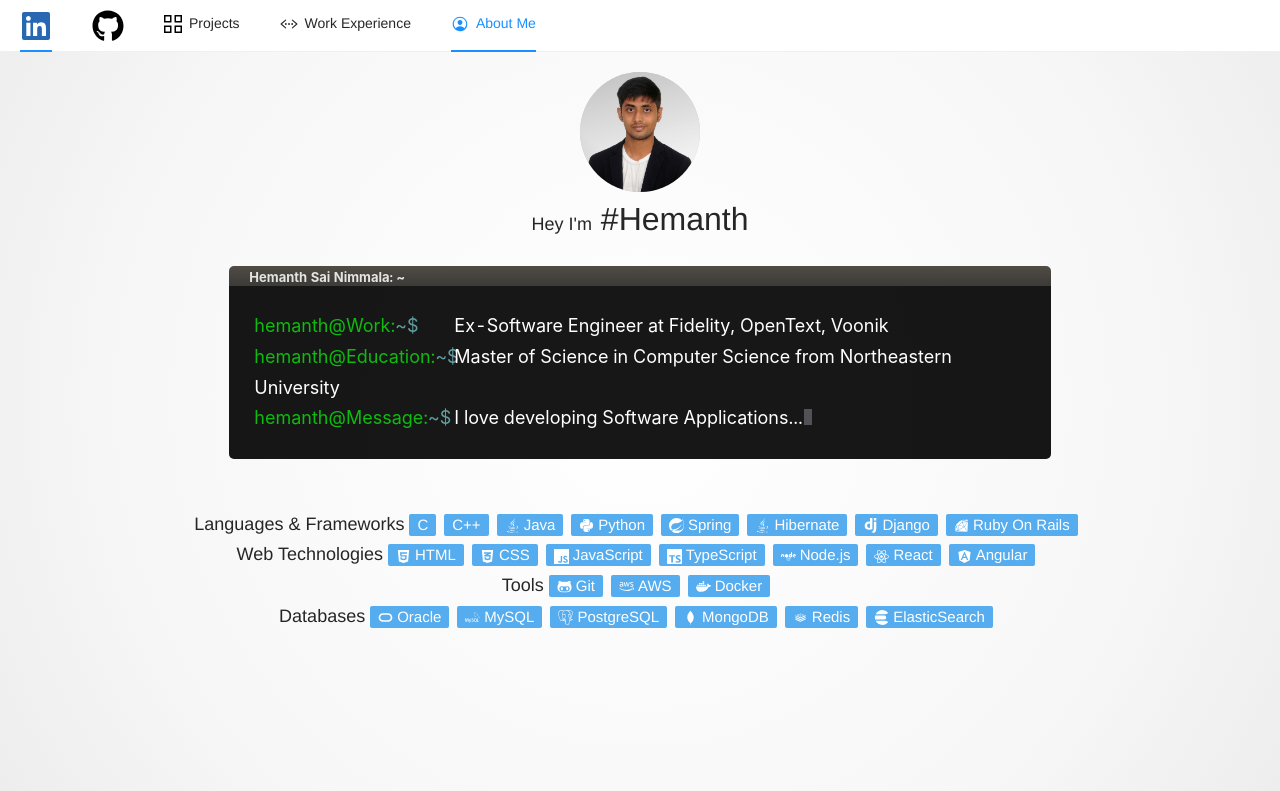
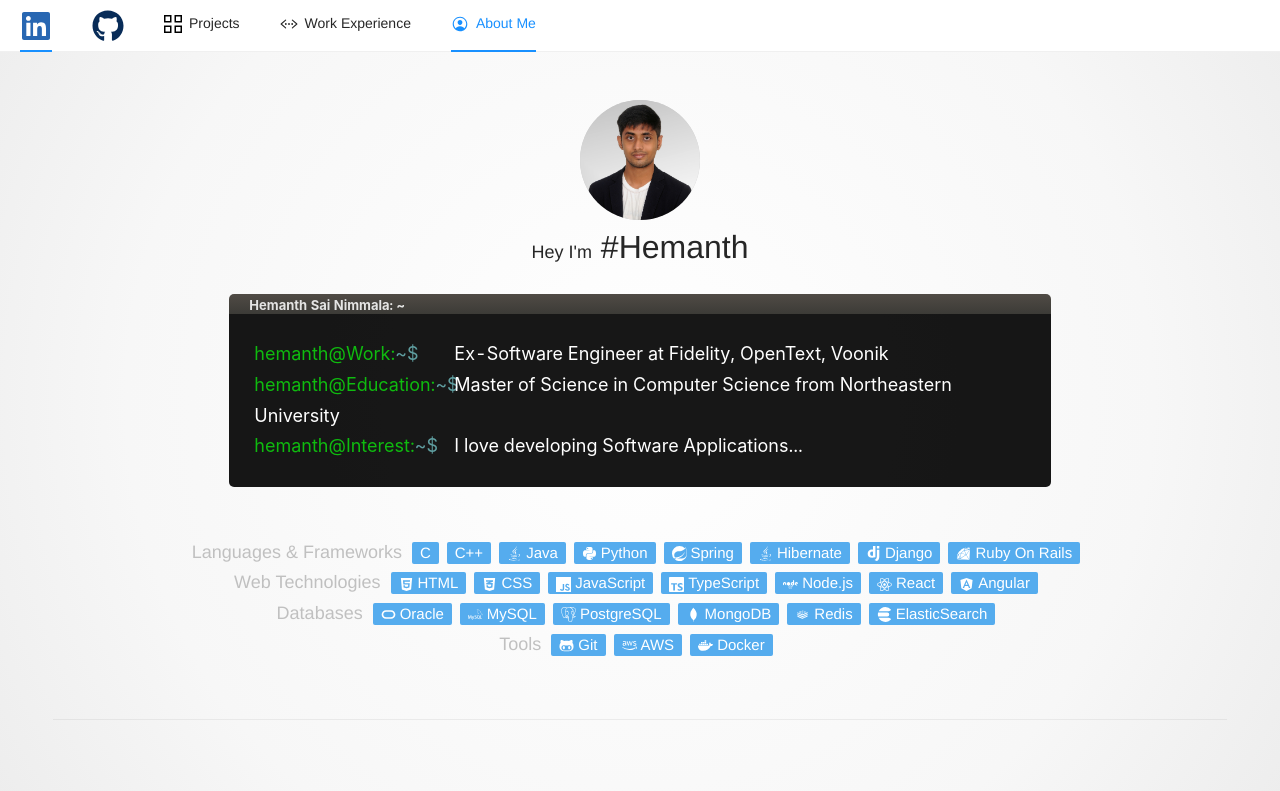
Before and after one commit to hemanthnhs/hemanthnhs.github.io, a React (Create React App) app: page / in a window 1280 px wide. Shown: the top 791 px of the page. Built offline with nearby package versions, Linux system fonts and the light colour scheme.

Commit message:
Header implementation and changes in About Container

```diff
--- a/public/data/work.json
+++ b/public/data/work.json
@@ -7,7 +7,7 @@
         "startDate": "Jan, 2020",
         "endDate": "Sept, 2020",
         "responsibilities": [
-            "Developed Risk Analysis application using Spring, Angular to present key analytics assisting investors understand portfolio’s sensitivity and impacts under different market conditions.",
+            "Developed Risk Analysis application using Spring, Angular to present key analytics assisting investors understand portfolio impacts under different market conditions.",
             "Engineered visualizations for market sensitivity using Angular, contributed to launch advanced portfolio management suite for firms and advisors to seamlessly construct and manage fixed income portfolios.",
             "Streamlined network calls and designed a data processing algorithm for components to improve performance and to reduce the Time to Interactive (TTI) of application."
         ],
--- a/src/App.css
+++ b/src/App.css
@@ -37,15 +37,49 @@
 
 .linkedin-btn {
     font-size: xx-large;
-    color: #2867b2;
+    color: #2867b2 !important;
 }
 
 .github-btn {
     font-size: xx-large;
-    color: black;
+    color: #082c58 !important;
 }
 
 .logo-btn {
     font-size: large;
     margin-right: 7px;
 }
+
+.view-container {
+    margin-top: 60px;
+    margin-bottom: 60px;
+}
+
+.header {
+    position: fixed;
+    z-index: 1;
+    width: 100%;
+}
+
+.header-name {
+    margin-left: 20px;
+    color: #15748a;
+    font-weight: bold;
+    font-size: medium;
+    animation: fadeIn ease 3s;
+    display: inline-block;
+}
+
+@keyframes fadeIn {
+    0% {
+        width: 0px;
+        opacity: 0;
+    }
+    20% {
+        width: fit-content;
+        opacity: 0;
+    }
+    100% {
+        opacity: 1;
+    }
+}
--- a/src/App.tsx
+++ b/src/App.tsx
@@ -1,15 +1,17 @@
 import "./App.css"
 import Header from "./components/Header"
-import RightContainer from "./components/RightContainer"
+import ContentContainer from "./components/ContentContainer"
 import { Row, Col } from "antd"
+import { useState } from "react"
 
 const App = () => {
+    const [currentMenuInView, setMenuInView] = useState("about")
     return (
         <div>
-            <Header />
+            <Header currentMenuInView={currentMenuInView} />
             <Row>
                 <Col offset={1} span={22}>
-                    <RightContainer />
+                    <ContentContainer setMenuInView={setMenuInView} />
                 </Col>
             </Row>
         </div>
--- /dev/null
+++ b/src/components/ContentContainer.tsx
@@ -0,0 +1,68 @@
+import AboutMe from "./aboutMe/AboutMe"
+import ProjectContainer from "./projects/Projects"
+import WorkExperience from "./work/WorkExperience"
+import { Divider } from "antd"
+import { useEffect, useRef, useState } from "react"
+
+const useOnScreen = (ref: any) => {
+    const [isIntersecting, setIntersecting] = useState(false)
+
+    const observer = new IntersectionObserver(
+        ([entry]) => {
+            setIntersecting(entry.isIntersecting)
+        },
+        { threshold: 0.5 }
+    )
+
+    useEffect(() => {
+        observer.observe(ref.current)
+        return () => {
+            observer.disconnect()
+        }
+    }, [])
+
+    return isIntersecting
+}
+
+const setCurrentMenu = (
+    setMenuCallback: any,
+    aboutVisible: boolean,
+    workVisible: boolean,
+    projectVisible: boolean
+) => {
+    if (aboutVisible) {
+        setMenuCallback("about")
+    } else if (projectVisible) {
+        setMenuCallback("project")
+    } else {
+        setMenuCallback("work")
+    }
+}
+
+const ContentContainer = ({ setMenuInView }: any) => {
+    const aboutRef: any = useRef()
+    const workRef: any = useRef()
+    const projectRef: any = useRef()
+    const aboutVisible = useOnScreen(aboutRef)
+    const workVisible = useOnScreen(workRef)
+    const projectVisible = useOnScreen(projectRef)
+    setCurrentMenu(setMenuInView, aboutVisible, workVisible, projectVisible)
+    return (
+        <div>
+            <div ref={aboutRef} className="view-container" id="about">
+                <AboutMe />
+            </div>
+            <span id="work"></span>
+            <Divider></Divider>
+            <div ref={workRef} className="view-container">
+                <WorkExperience />
+            </div>
+            <Divider></Divider>
+            <div ref={projectRef} className="view-container" id="projects">
+                <ProjectContainer />
+            </div>
+        </div>
+    )
+}
+
+export default ContentContainer
--- a/src/components/Header.tsx
+++ b/src/components/Header.tsx
@@ -1,34 +1,64 @@
-import { Layout, Menu, Breadcrumb } from "antd"
+import { Menu } from "antd"
 import { FaLinkedin, FaGithub } from "react-icons/fa"
 import { IoPersonCircleOutline, IoCodeWorkingOutline } from "react-icons/io5"
 import { GrProjects } from "react-icons/gr"
 
-const { Header, Content, Footer } = Layout
-const HeaderComponent = () => {
+const HeaderComponent = ({ currentMenuInView }: any) => {
     return (
-        <div>
-            <Menu theme="light" mode="horizontal" defaultSelectedKeys={["1"]}>
+        <div className="header">
+            <Menu
+                theme="light"
+                mode="horizontal"
+                defaultSelectedKeys={["about"]}
+                selectedKeys={[currentMenuInView]}
+            >
+                {currentMenuInView != "about" && (
+                    <a
+                        href="https://www.linkedin.com/in/hemanthnhs/"
+                        target="_blank"
+                        rel="noreferrer"
+                        className="header-name"
+                    >
+                        #Hemanth
+                    </a>
+                )}
                 <Menu.Item>
-                    <span className="linkedin-btn">
+                    <a
+                        href="https://www.linkedin.com/in/hemanthnhs/"
+                        target="_blank"
+                        className="linkedin-btn"
+                        rel="noreferrer"
+                    >
                         <FaLinkedin />
-                    </span>
+                    </a>
                 </Menu.Item>
                 <Menu.Item>
-                    <span className="github-btn">
+                    <a
+                        href="https://github.com/hemanthnhs"
+                        target="_blank"
+                        className="github-btn"
+                        rel="noreferrer"
+                    >
                         <FaGithub />
-                    </span>
+                    </a>
                 </Menu.Item>
-                <Menu.Item className="pull-right" key="3">
+                <Menu.Item className="pull-right" key="project">
+                    <a href="#projects">
                         <GrProjects className="logo-btn" />
                         Projects
+                    </a>
                 </Menu.Item>
-                <Menu.Item className="pull-right" key="2">
+                <Menu.Item className="pull-right" key="work">
+                    <a href="#work">
                         <IoCodeWorkingOutline className="logo-btn" />
                         Work Experience
+                    </a>
                 </Menu.Item>
-                <Menu.Item className="pull-right" key="1">
+                <Menu.Item className="pull-right" key="about">
+                    <a href="#">
                         <IoPersonCircleOutline className="logo-btn" />
                         About Me
+                    </a>
                 </Menu.Item>
             </Menu>
         </div>
--- a/src/components/RightContainer.tsx
+++ /dev/null
@@ -1,21 +0,0 @@
-import AboutMe from "./aboutMe/AboutMe"
-import ProjectContainer from "./projects/Projects"
-import WorkExperience from "./work/WorkExperience"
-
-const RightContainer = () => {
-    return (
-        <div>
-            <div>
-                <AboutMe />
-            </div>
-            {/* <div>
-                <WorkExperience />
-            </div>
-            <div>
-                <ProjectContainer />
-            </div> */}
-        </div>
-    )
-}
-
-export default RightContainer
--- a/src/components/aboutMe/AboutMe.css
+++ b/src/components/aboutMe/AboutMe.css
@@ -1,5 +1,5 @@
 .intro {
-    margin-top: 20px;
+    padding-top: 40px;
     font-size: large;
 }
 
@@ -87,3 +87,8 @@
     padding-left: 20px;
     margin-top: 20px;
 }
+
+.skill-label {
+    color: silver;
+    margin-right: 10px;
+}
--- a/src/components/aboutMe/AboutMe.tsx
+++ b/src/components/aboutMe/AboutMe.tsx
@@ -1,7 +1,7 @@
 import "./AboutMe.css"
-import { List, Avatar, Col, Row, Image } from "antd"
+import { Avatar, Image } from "antd"
 import { Tag } from "antd"
-import { useEffect, useState, lazy } from "react"
+import { useEffect, useState } from "react"
 import axios from "axios"
 import { Icons } from "./IconComponents"
 import TerminalView from "./TerminalView"
@@ -24,7 +24,6 @@
     }, [])
 
     const renderSkills = (skill: string) => {
-        console.log(".")
         let skill_list = skills[skill]
         let res: any = []
         skill_list.forEach((skill_item: ["string", "string"]) => {
@@ -54,7 +53,14 @@
                 <div className="text-center">
                     <Avatar
                         size={120}
-                        icon={<Image src={"./assets/images/profile-image.jpeg"} />}
+                        icon={
+                            <Image
+                                src={"./assets/images/profile-image.jpeg"}
+                                alt="Hemanth Sai Nimmala"
+                                preview={false}
+                            />
+                        }
+                        alt="Hemanth Sai Nimmala"
                     />
                 </div>
                 <div className="text-center">
@@ -63,14 +69,20 @@
                 </div>
                 <TerminalView />
                 <div className="text-center">
-                    Languages & Frameworks {renderSkills("programming")}
+                    <span className="skill-label">Languages & Frameworks</span>
+                    {renderSkills("programming")}
                 </div>
                 <div className="text-center">
-                    Web Technologies {renderSkills("web")}
+                    <span className="skill-label">Web Technologies</span>
+                    {renderSkills("web")}
                 </div>
-                <div className="text-center">Tools {renderSkills("tools")}</div>
                 <div className="text-center">
-                    Databases {renderSkills("databases")}
+                    <span className="skill-label">Databases</span>
+                    {renderSkills("databases")}
+                </div>
+                <div className="text-center">
+                    <span className="skill-label">Tools</span>
+                    {renderSkills("tools")}
                 </div>
             </div>
         </div>
--- a/src/components/aboutMe/IconComponents.tsx
+++ b/src/components/aboutMe/IconComponents.tsx
@@ -9,7 +9,6 @@
     FaGithubAlt,
     FaAws,
     FaDocker,
-    FaCuttlefish,
 } from "react-icons/fa"
 import {
     SiSpring,
--- a/src/components/aboutMe/TerminalView.tsx
+++ b/src/components/aboutMe/TerminalView.tsx
@@ -26,7 +26,7 @@
                 </div>
                 <div>
                     <span className="terminal-user">
-                        hemanth@Message:<span className="tilde-seperation">~</span>
+                        hemanth@Interest:<span className="tilde-seperation">~</span>
                         <span className="dollar-prompt">$</span>
                     </span>
                     <span className="terminal-text">
```
Also changed, not shown: public/data/projects.json (+21 -3 lines). Lines whose indentation alone changed are shown as unchanged.
